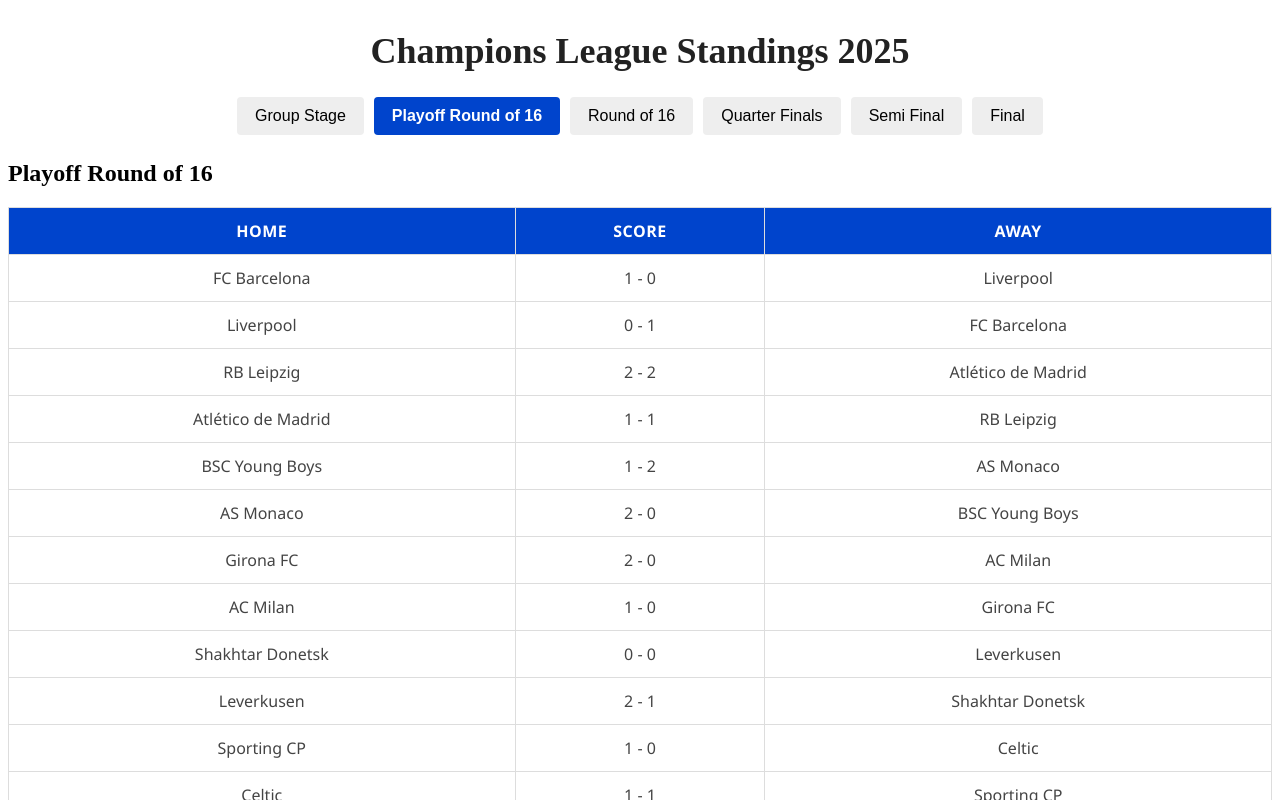
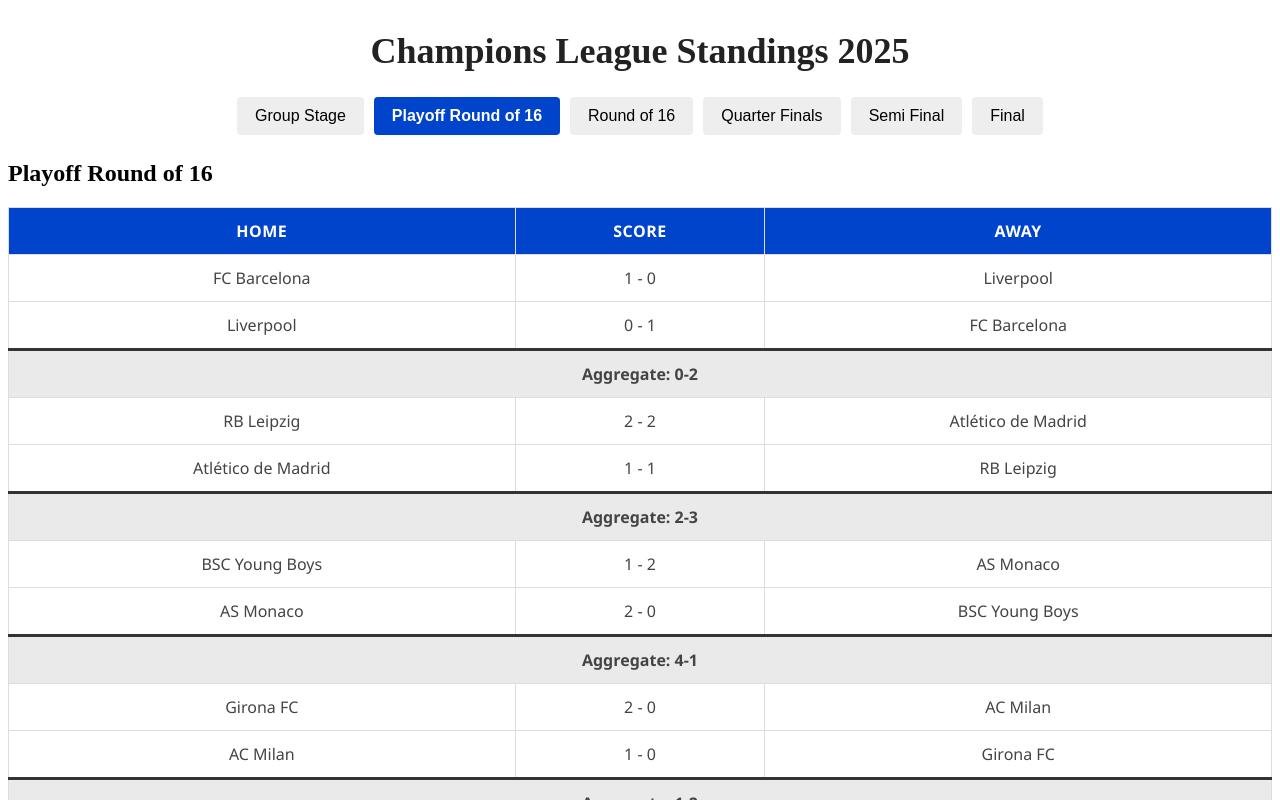
Before and after one commit to MarcusMachado15/whoisgonnawin-clean, a Next.js app: page / in a window 1280 px wide. Both pictures are taken after a click on the button "Playoff Round of 16". Shown: the top 800 px of the page. Built offline with nearby package versions, Linux system fonts and the light colour scheme.

Commit message:
Atualiza página com placares agregados e divisão visual entre confrontos

```diff
--- a/app/page.tsx
+++ b/app/page.tsx
@@ -94,6 +94,7 @@ export default function TournamentPage() {
   return (
     <div>
       <h1>Champions League Standings 2025</h1>
+
       <div className="tabs">
         {stageNames.map((stage, index) => (
           <button
@@ -145,6 +146,11 @@ export default function TournamentPage() {
                   <td>{match.score || '-'}</td>
                   <td>{match.away}</td>
                 </tr>
+                {index % 2 === 1 && (
+                  <tr className="match-divider">
+                    <td colSpan={3}><strong>Aggregate: {match.aggregate || '-'}</strong></td>
+                  </tr>
+                )}
               </React.Fragment>
             ))}
           </tbody>
```
